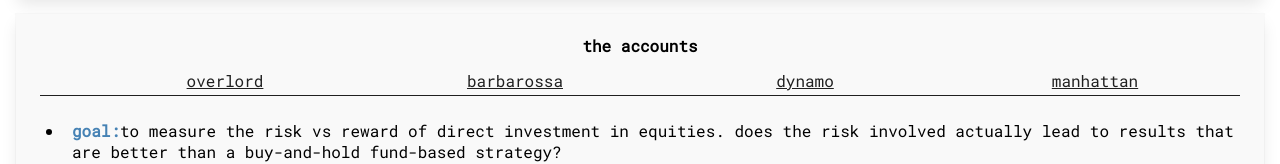
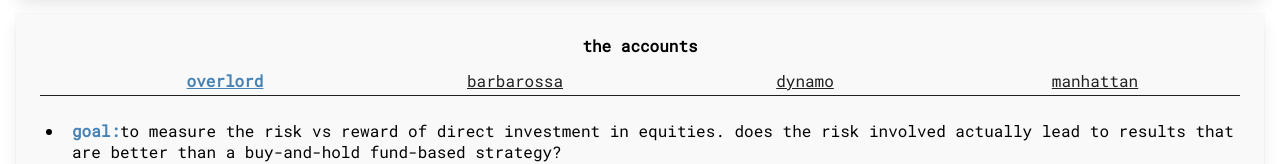
Before and after one commit to dannywieser/theinvestingexperiment, a React app: page /theexperiment/ in a window 1280 px wide. Shown: the part 530-694 px from the top of the page. Built offline with nearby package versions, Linux system fonts and the light colour scheme; the HTML template or start-up script is replaced by a standard one.

Commit message:
change root path to /theexperiment to allow for routing

```diff
--- a/index.html
+++ b/index.html
@@ -6,7 +6,7 @@
       href="https://fonts.googleapis.com/css?family=Roboto+Mono&display=swap"
       rel="stylesheet"
     />
-    <link rel="icon" type="image/png" href="http://theinvestingexperiment/favicon.png" />
+    <link rel="icon" type="image/png" href="http://theinvestingexperiment.com/favicon.png" />
     <title>theinvestingexperiment</title>
     <script async src="https://www.googletagmanager.com/gtag/js?id=UA-19550287-3"></script>
     <script>
--- a/src/App.jsx
+++ b/src/App.jsx
@@ -5,7 +5,7 @@ import { Header, Nav, TheExperiment, Results, Transactions, Blog } from './compo
 
 const App = () => (
   <div className="App">
-    <Router>
+    <Router basename="/theexperiment">
       <Route
         path="/"
         render={({ location }) => {
@@ -17,10 +17,9 @@ const App = () => (
         }}
       />
       <Header />
-      <Nav items={[{ to: '/theexperiment', label: 'theexperiment' }]} />
+      <Nav items={[{ to: '/', label: 'theexperiment' }]} />
       <Switch>
-        <Redirect exact from="/" to="/theexperiment" />
-        <Route path="/theexperiment" component={TheExperiment} />
+        <Route path="/" component={TheExperiment} />
         <Route path="/transactions" component={Transactions} />
         <Route path="/results" component={Results} />
         <Route path="/blog" component={Blog} />
--- a/src/components/TheExperiment/TheExperiment.jsx
+++ b/src/components/TheExperiment/TheExperiment.jsx
@@ -5,7 +5,7 @@ import { Nav } from '../';
 import { Overlord, Barbarossa, Dynamo, Manhattan, Intro } from './';
 
 const TheExperimentBase = ({ location: { pathname } }) => {
-  const overrideActive = pathname === '/theexperiment' ? '/theexperiment/overlord' : '';
+  const overrideActive = pathname === '/' ? '/overlord' : '';
   return (
     <div>
       <Intro />
@@ -13,20 +13,20 @@ const TheExperimentBase = ({ location: { pathname } }) => {
         <h2>the accounts</h2>
         <Nav
           items={[
-            { to: '/theexperiment/overlord', label: 'overlord' },
-            { to: '/theexperiment/barbarossa', label: 'barbarossa' },
-            { to: '/theexperiment/dynamo', label: 'dynamo' },
-            { to: '/theexperiment/manhattan', label: 'manhattan' },
+            { to: '/overlord', label: 'overlord' },
+            { to: '/barbarossa', label: 'barbarossa' },
+            { to: '/dynamo', label: 'dynamo' },
+            { to: '/manhattan', label: 'manhattan' },
           ]}
           overrideActive={overrideActive}
         />
 
         <Switch>
-          <Route exact path="/theexperiment/" component={Overlord} />
-          <Route path="/theexperiment/overlord" component={Overlord} />
-          <Route path="/theexperiment/barbarossa" component={Barbarossa} />
-          <Route path="/theexperiment/dynamo" component={Dynamo} />
-          <Route path="/theexperiment/manhattan" component={Manhattan} />
+          <Route exact path="/" component={Overlord} />
+          <Route path="/overlord" component={Overlord} />
+          <Route path="/barbarossa" component={Barbarossa} />
+          <Route path="/dynamo" component={Dynamo} />
+          <Route path="/manhattan" component={Manhattan} />
         </Switch>
       </div>
     </div>
```
